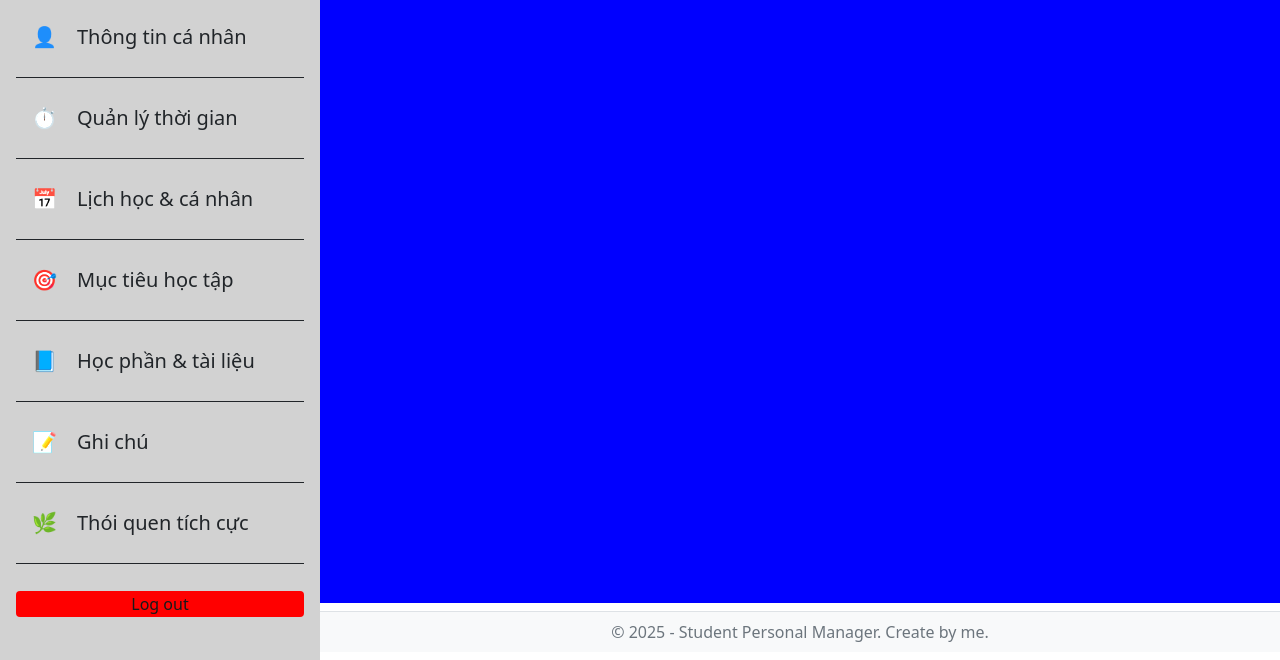
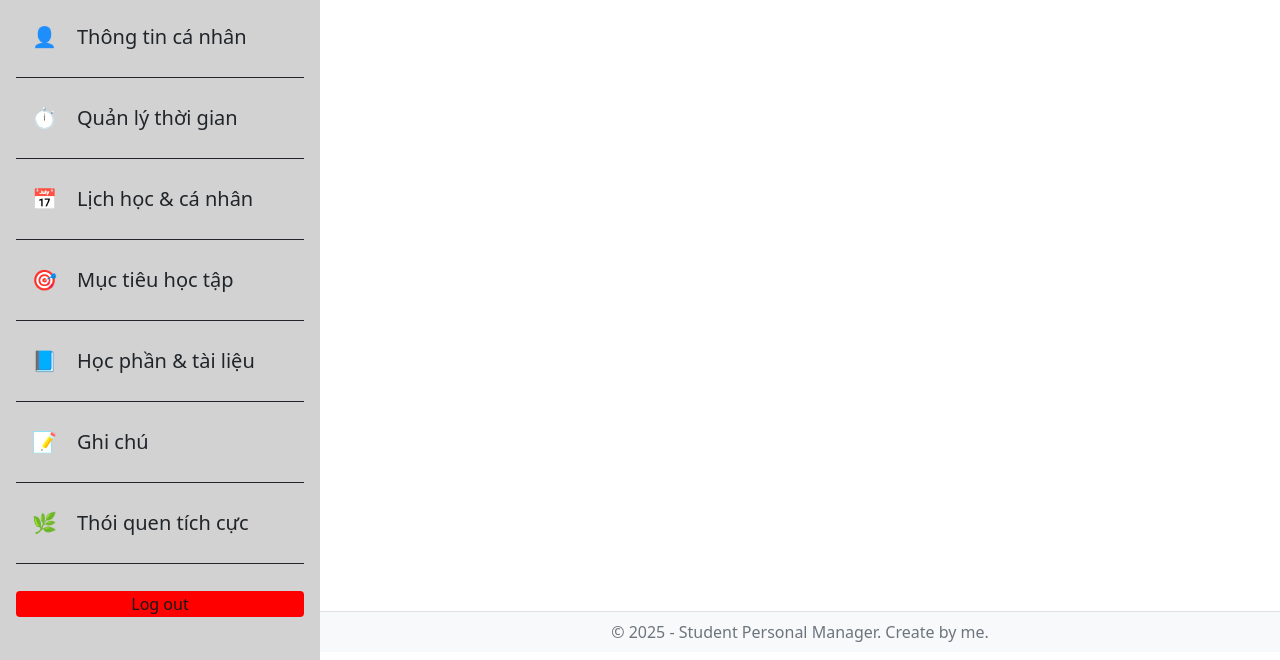
Before and after one commit to PhuHuynh263/student-personal-manager, a plain HTML site: page index.html in a window 1280 px wide. Shown: the part 176-836 px from the top of the page. Drawn offline with Linux system fonts and the light colour scheme.

Commit message:
Fix bg index

```diff
--- a/index.html
+++ b/index.html
@@ -19,11 +19,7 @@
         <div
           class="col-12 col-md-8 col-lg-9 layout__content d-flex flex-column p-0"
         >
-          <main
-            id="main-content"
-            class="layout__main flex-grow-1 px-4 pt-4"
-            style="background: blue"
-          >
+          <main id="main-content" class="layout__main flex-grow-1 px-4 pt-4">
             <h2 class="layout__title">Chào mừng bạn!</h2>
             <p class="layout__description">
               Chọn chức năng bên trái để bắt đầu sử dụng ứng dụng.
```
